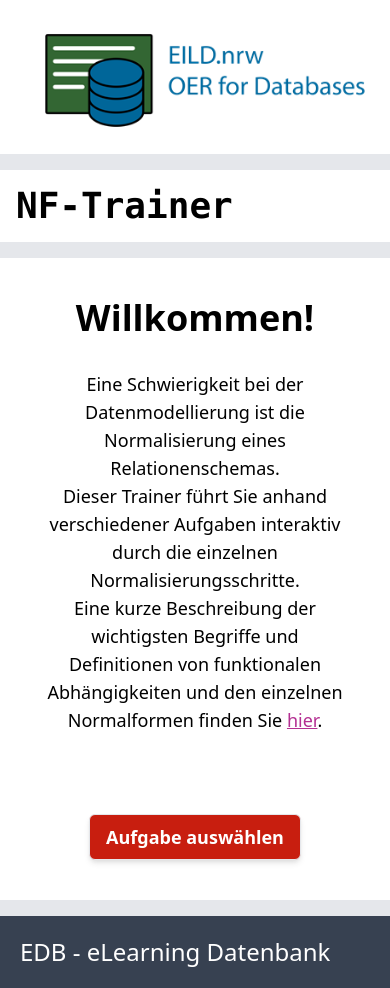
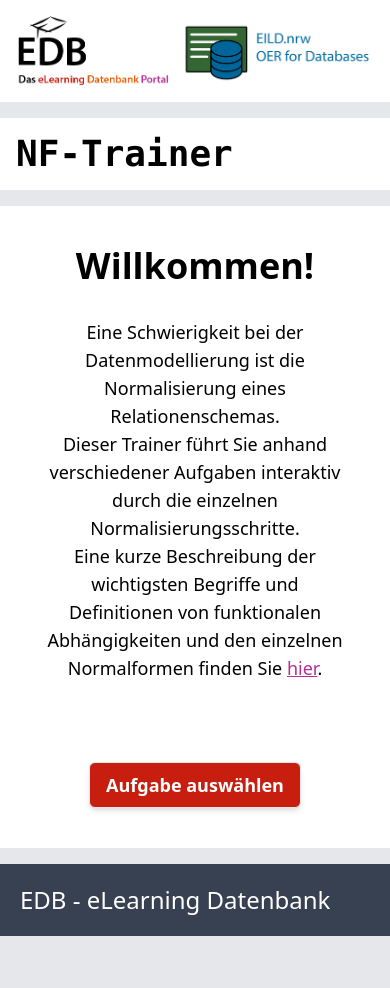
Before and after one commit to orca-nrw/nf-trainer, a React (Create React App) app: page /tasks in a window 390 px wide. After the commit the page ends 936 px from the top, so only its background shows below. Built offline with nearby package versions, Linux system fonts and the light colour scheme.

Commit message:
Improved responsiveness

```diff
--- a/src/Components/UI/Header.tsx
+++ b/src/Components/UI/Header.tsx
@@ -6,12 +6,16 @@ import eildHeaderLogo from '../../img/eild_header_logo.png'
 export const Header = () => {
   return (
     <header className="bg-white p-4">
-      <div className="w-full flex justify-between">
-        <Link to="/">
-          <img className="max-h-32" src={edbHeaderLogo} alt="EDB Logo" />
-        </Link>
-        <img className="max-h-32" src={eildHeaderLogo} alt="EILD Logo" />
-      </div>
+      <Link to="/">
+        <div className="w-full flex">
+          <div className="flex-auto">
+            <img className="max-h-32 max-w-full" src={edbHeaderLogo} alt="EDB Logo" />
+          </div>
+          <div className="flex-auto">
+            <img className="max-h-32 max-w-full float-right" src={eildHeaderLogo} alt="EILD Logo" />
+          </div>
+        </div>
+      </Link>
     </header>
   )
 }
```
